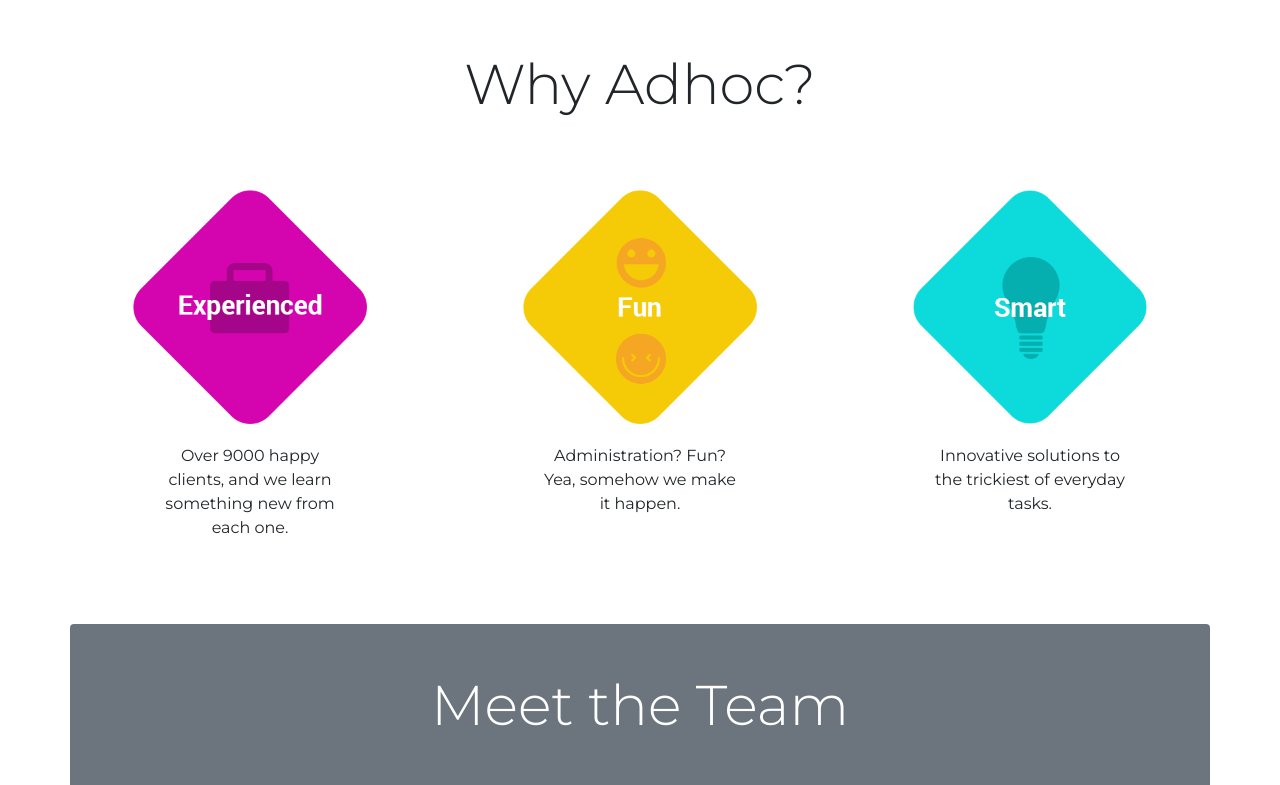
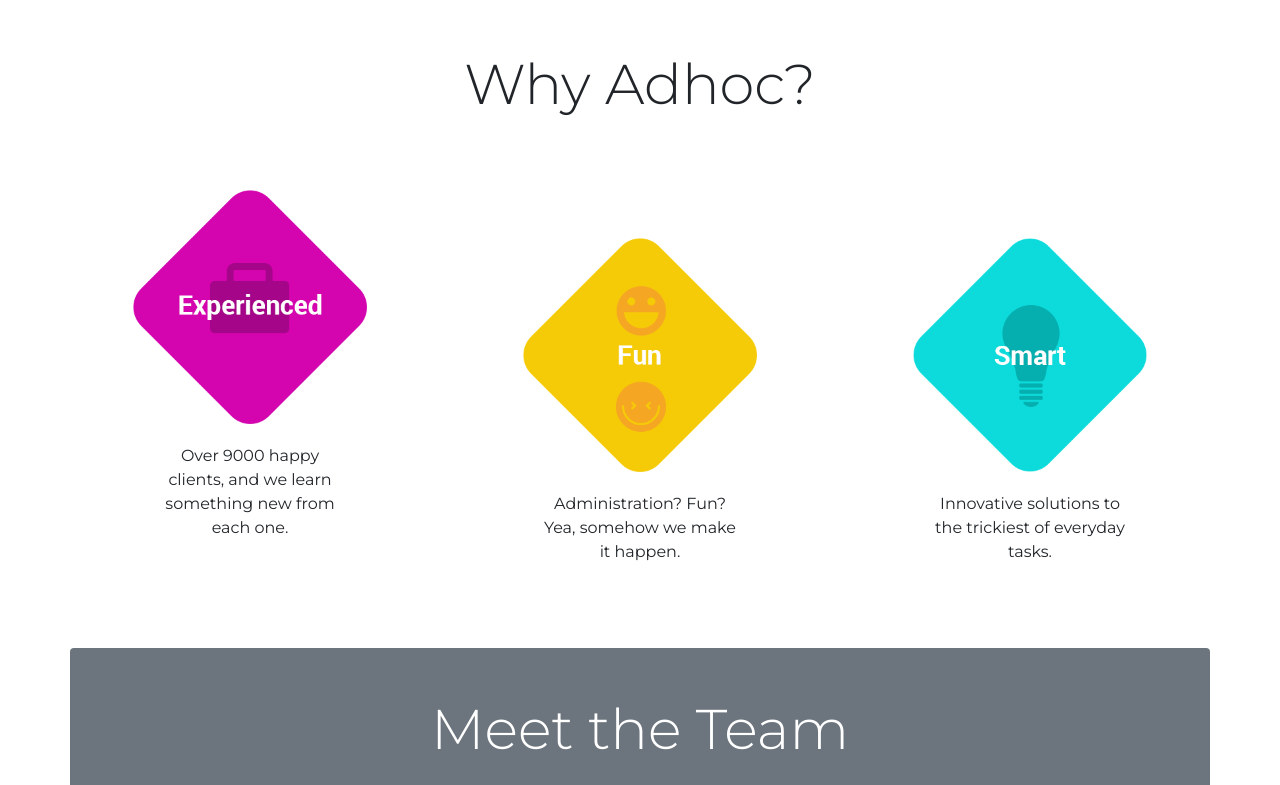
Before and after one commit to sjwever/BootStrapproject1, a plain HTML site: page index.html in a window 1280 px wide. Shown: the part 653-1438 px from the top of the page. Drawn offline with nearby package versions, Linux system fonts and the light colour scheme.

Commit message:
margin top on cards

```diff
--- a/index.html
+++ b/index.html
@@ -46,7 +46,7 @@
     </div>
 
     <div class="container">
-        <div class="row mb-5 mt-5">
+        <div class="row mb-5 mt-5 ">
             <div class="col-12 mt-5">
                 <p class="text-left font-weight-light font-italic" >"Thanks to Adhoc we now have beautiful, faithful service every day.  Our customers are happy and engagement has drastically increased.  Highly recommend!"</p>
                     <p class="text-right font-italic font-weight-bold">-Dave Ellavar, <span class="font-italic font-weight-light">Academy of Code</span></p>
@@ -57,7 +57,7 @@
                 <h2 class="display-4 text-center">Why Adhoc?</h2>
             </div>
         </div>
-        <div class="row mt-5">
+        <div class="row mt-5 align-items-center">
             <div class="card-deck">
                 <div class="col-lg-4">
                     <div class="card border-0 px-5 py-3">
@@ -67,7 +67,7 @@
                         </div>
                     </div>
                 </div>
-                 <div class="col-lg-4">
+                 <div class="col-lg-4 mt-5">
                      <div class="card border-0 px-5 py-3">
                         <img src="/images/fun.png" class="card-img-top" alt="yellow picture with Fun written on it">
                         <div class="card-body">
@@ -75,7 +75,7 @@
                         </div>
                     </div>
                 </div>
-                <div class="col-lg-4">
+                <div class="col-lg-4 mt-5">
                     <div class="card border-0 px-5 py-3">
                         <img src="/images/smart.png" class="card-img-top" alt="blue picture with Smart written on it">
                         <div class="card-body">
```
